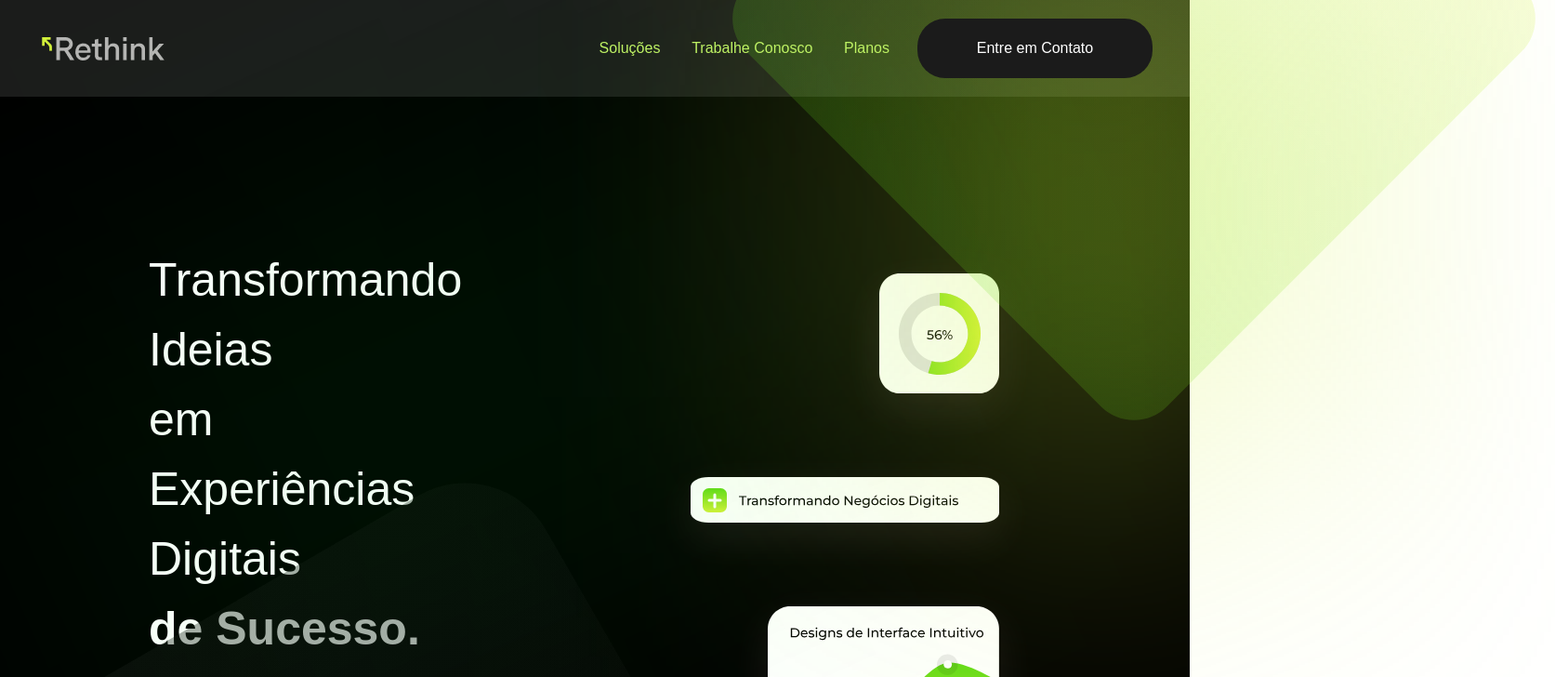
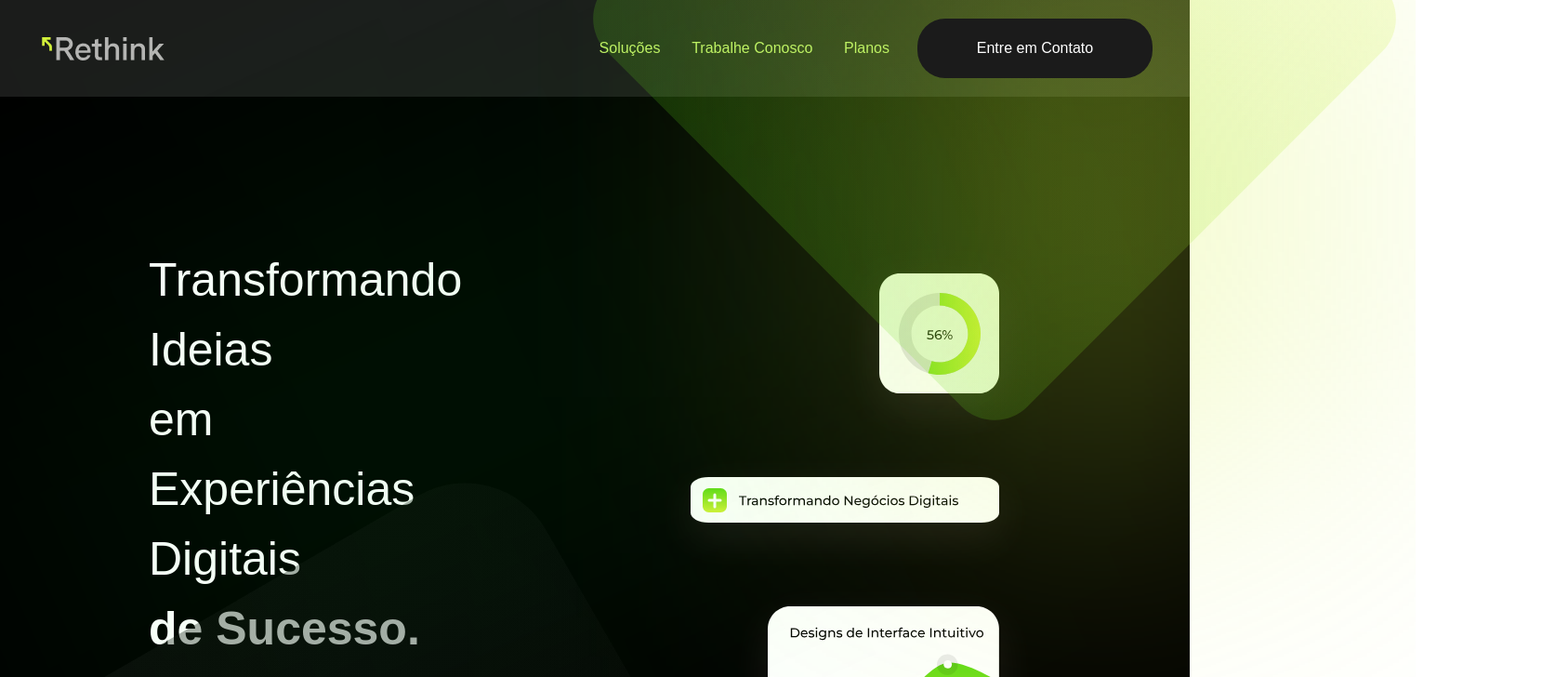
Before and after one commit to luccameds/ReThink, a Next.js app: page / in a window 1280 px wide. Shown: the top 728 px of the page at 93% size, 1673 px wide, since content can reach past the window. Built offline with nearby package versions, Linux system fonts and the light colour scheme; a web font is replaced by a local one.

Commit message:
Upload the left position in GreenBlock in component

```diff
--- a/components/components2/GreenBlock.jsx
+++ b/components/components2/GreenBlock.jsx
@@ -4,7 +4,7 @@ import React from 'react';
 
 function GreenBlock() {
   return (
-    <div className="absolute left-[900px] top-[-300px] z-[100px] flex h-[80%] w-1/2 rotate-[-45deg] rounded-[50px] bg-gradient-to-r from-[#61DA17] to-[#D3F13A] opacity-10" />
+    <div className="absolute left-[750px] top-[-300px] z-[100px] flex h-[80%] w-1/2 rotate-[-45deg] overflow-x-hidden rounded-[50px] bg-gradient-to-r from-[#61DA17] to-[#D3F13A] opacity-10" />
   );
 }
 
```
